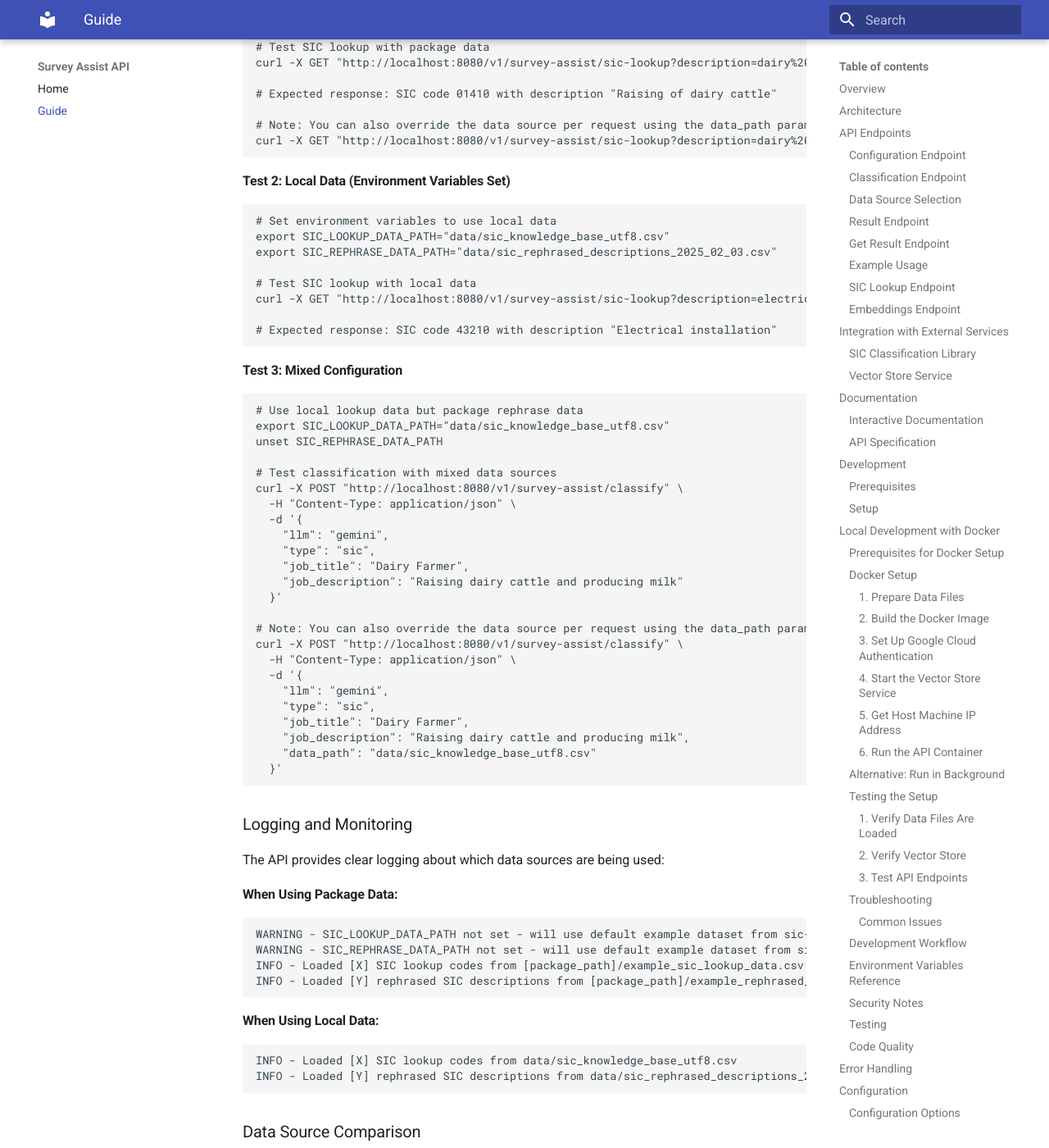
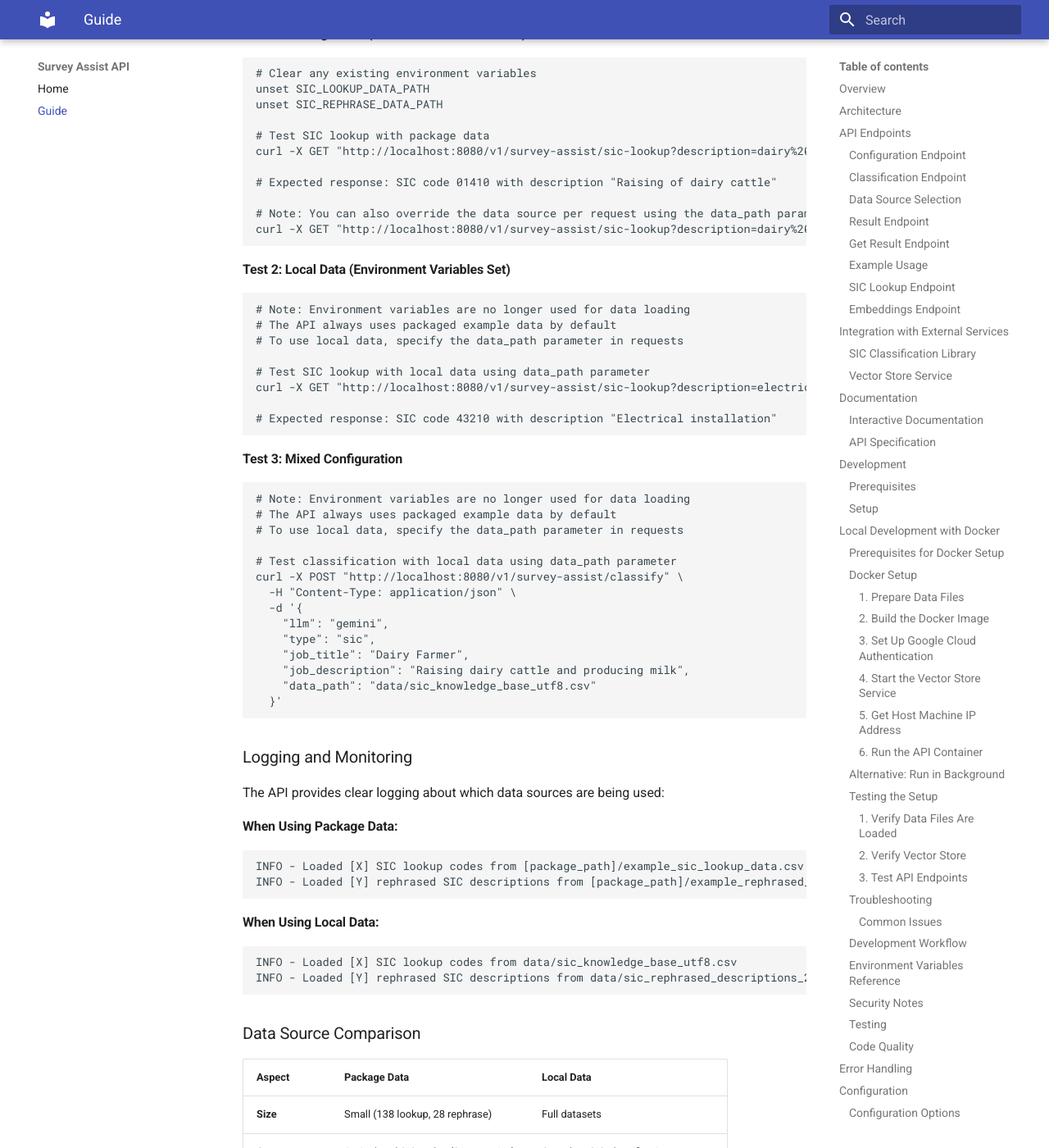
Before and after one commit to ONSdigital/survey-assist-api, an MkDocs documentation site: the page built from docs/guide.md, in a window 1280 px wide and 1400 px high, scrolled down 15637 px. Shown: the whole window at 82% size. Built offline with MkDocs 1.6.1 and Material for MkDocs 9.7.7, drawn with Linux system fonts in a browser that asks for light colours; some of the changed text lies outside the part shown.

Commit message:
set data once at startup, same for all requests always use package, ignore environment update client initialisation to check environment variables directly follow SIC_VECTOR_STORE pattern for consistency update constructor to always call _get_default_path first update SIC rephrase client tests to remove environment variable dependencies update gitignore

````diff
--- a/docs/guide.md
+++ b/docs/guide.md
@@ -95,6 +95,7 @@ The API supports two data sources for classification and lookup:
 - Provides basic classification functionality
 - Suitable for testing and development
 - No additional parameters required
+- **Note**: Environment variables for data paths are no longer used
 
 **Full Datasets**: Uses complete datasets copied into the container during build
 - Provides comprehensive classification with full metadata
@@ -683,10 +684,12 @@ You can mix data sources:
 
 ### Environment Variables for Data Loading
 
+**Note**: Environment variables for data paths are no longer used. The API always uses packaged example data by default.
+
 | Variable | Description | Default Behaviour |
 |----------|-------------|------------------|
-| `SIC_LOOKUP_DATA_PATH` | Path to SIC lookup CSV file | Uses package example data |
-| `SIC_REPHRASE_DATA_PATH` | Path to SIC rephrase CSV file | Uses package example data |
+| `SIC_LOOKUP_DATA_PATH` | ~~Path to SIC lookup CSV file~~ | ~~Uses package example data~~ **No longer used** |
+| `SIC_REPHRASE_DATA_PATH` | ~~Path to SIC rephrase CSV file~~ | ~~Uses package example data~~ **No longer used** |
 
 ### Testing Data Loading Configuration
 
@@ -707,33 +710,23 @@ curl -X GET "http://localhost:8080/v1/survey-assist/sic-lookup?description=dairy
 
 #### **Test 2: Local Data (Environment Variables Set)**
 ```bash
-# Set environment variables to use local data
-export SIC_LOOKUP_DATA_PATH="data/sic_knowledge_base_utf8.csv"
-export SIC_REPHRASE_DATA_PATH="data/sic_rephrased_descriptions_2025_02_03.csv"
+# Note: Environment variables are no longer used for data loading
+# The API always uses packaged example data by default
+# To use local data, specify the data_path parameter in requests
 
-# Test SIC lookup with local data
-curl -X GET "http://localhost:8080/v1/survey-assist/sic-lookup?description=electrician"
+# Test SIC lookup with local data using data_path parameter
+curl -X GET "http://localhost:8080/v1/survey-assist/sic-lookup?description=electrician&data_path=data/sic_knowledge_base_utf8.csv"
 
 # Expected response: SIC code 43210 with description "Electrical installation"
 ```
 
 #### **Test 3: Mixed Configuration**
 ```bash
-# Use local lookup data but package rephrase data
-export SIC_LOOKUP_DATA_PATH="data/sic_knowledge_base_utf8.csv"
-unset SIC_REPHRASE_DATA_PATH
+# Note: Environment variables are no longer used for data loading
+# The API always uses packaged example data by default
+# To use local data, specify the data_path parameter in requests
 
-# Test classification with mixed data sources
-curl -X POST "http://localhost:8080/v1/survey-assist/classify" \
-  -H "Content-Type: application/json" \
-  -d '{
-    "llm": "gemini",
-    "type": "sic",
-    "job_title": "Dairy Farmer",
-    "job_description": "Raising dairy cattle and producing milk"
-  }'
-
-# Note: You can also override the data source per request using the data_path parameter
+# Test classification with local data using data_path parameter
 curl -X POST "http://localhost:8080/v1/survey-assist/classify" \
   -H "Content-Type: application/json" \
   -d '{
@@ -751,8 +744,6 @@ The API provides clear logging about which data sources are being used:
 
 #### **When Using Package Data:**
 ```
-WARNING - SIC_LOOKUP_DATA_PATH not set - will use default example dataset from sic-classification-library package
-WARNING - SIC_REPHRASE_DATA_PATH not set - will use default example dataset from sic-classification-library package
 INFO - Loaded [X] SIC lookup codes from [package_path]/example_sic_lookup_data.csv
 INFO - Loaded [Y] rephrased SIC descriptions from [package_path]/example_rephrased_sic_data.csv
 ```
@@ -788,8 +779,8 @@ INFO - Loaded [Y] rephrased SIC descriptions from data/sic_rephrased_description
    - Ensure package data files are accessible
 
 3. **Mixed configuration not working**
-   - Verify environment variables are set correctly
-   - Check that one source is not overriding the other
+   - Note: Environment variables are no longer used for data loading
+   - Use `data_path` parameter in requests to override default package data
    - Review API logs for data loading confirmations
 
 4. **Classification endpoint failing**
````
Also changed, not shown: 7 other files.
